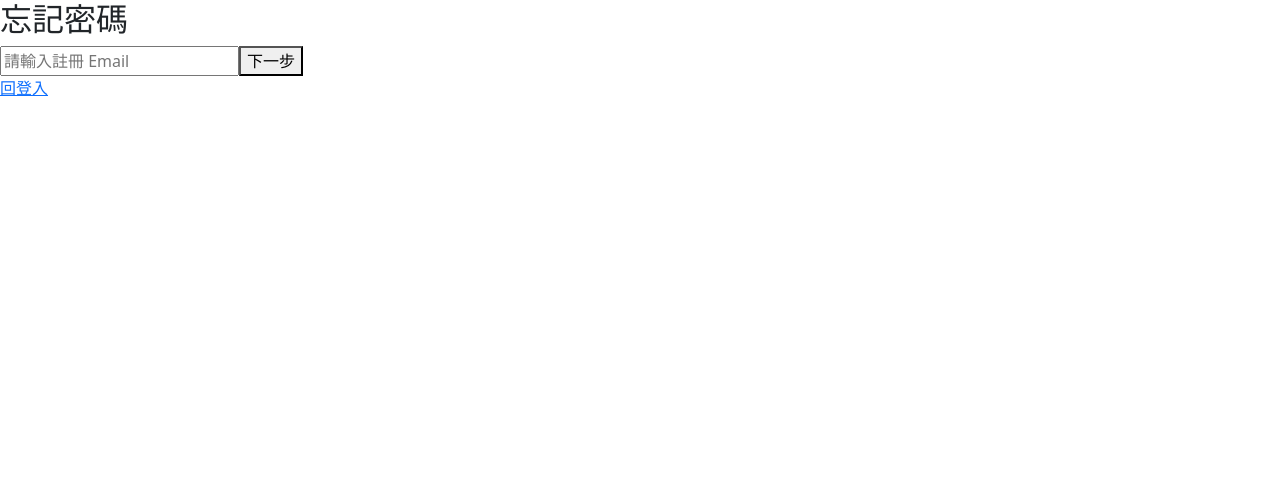
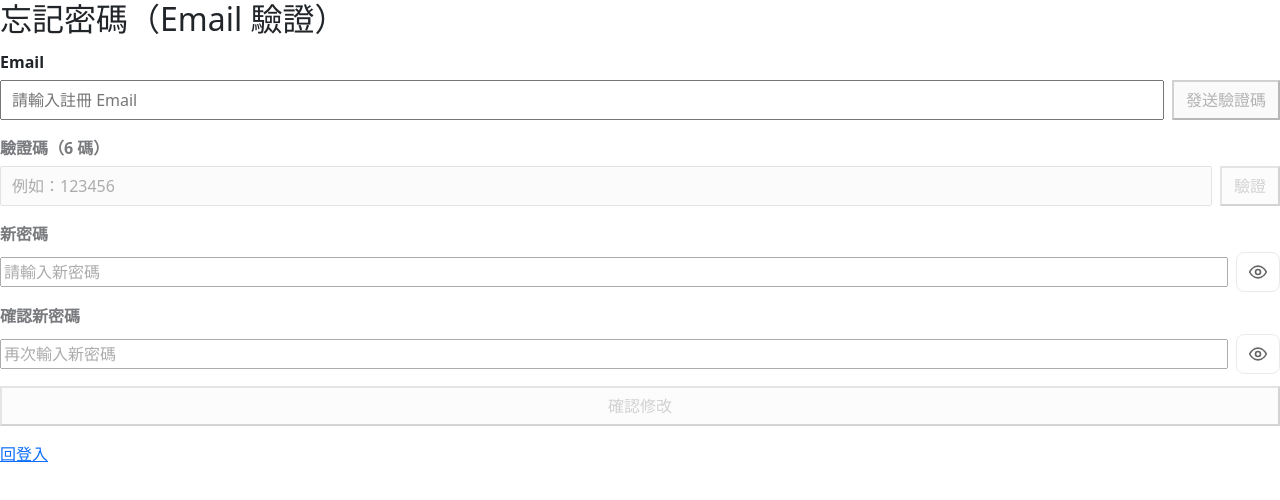
Before and after one commit to ethon92/restaurant-vue, a Vue app: page /forgot-password in a window 1280 px wide. Shown: the top 500 px of the page. Built offline with nearby package versions, Linux system fonts and the light colour scheme.

Commit message:
忘記密碼改為email寄送otp碼驗證（測試）

```diff
--- a/src/api/modules/auth.js
+++ b/src/api/modules/auth.js
@@ -13,3 +13,13 @@ export const resetPassword = (payload) =>
 export const getProfile = (payload = {}) => api.post("/auth/profile", payload);
 export const updateProfile = (payload) => api.put("/auth/profile", payload);
 export const logout = () => api.post("/auth/logout");
+
+// OTP 忘記密碼（Email 驗證）
+export const sendForgotPasswordOtp = (payload) =>
+  api.post("/auth/forgot-password/send-otp", payload);
+
+export const verifyForgotPasswordOtp = (payload) =>
+  api.post("/auth/forgot-password/verify-otp", payload);
+
+export const resetPasswordByOtp = (payload) =>
+  api.post("/auth/forgot-password/reset", payload);
--- a/src/views/auth/ForgotPassword.vue
+++ b/src/views/auth/ForgotPassword.vue
@@ -1,36 +1,206 @@
 <template>
   <div class="auth-container">
-    <h2>忘記密碼</h2>
+    <h2>忘記密碼（Email 驗證）</h2>
 
-    <form @submit.prevent="goVerify">
-      <input v-model="email" type="email" placeholder="請輸入註冊 Email" required />
-      <button type="submit">下一步</button>
-    </form>
+    <!-- 顯示錯誤 -->
+    <p v-if="errorMsg" style="color: #dc2626; font-weight: 700;">
+      {{ errorMsg }}
+    </p>
+    <p v-if="okMsg" style="color: #16a34a; font-weight: 700;">
+      {{ okMsg }}
+    </p>
 
-    <p>
-      <router-link to="/login">回登入</router-link>
+    <!-- Step 1：輸入 Email + 發送 OTP -->
+    <div style="margin-top: 12px;">
+      <label style="display:block; font-weight: 700; margin-bottom: 6px;">Email</label>
+
+      <div style="display:flex; gap: 8px; align-items:center;">
+        <input v-model.trim="email" type="email" placeholder="請輸入註冊 Email" :disabled="isOtpVerified"
+          style="flex:1; height: 40px; padding: 0 10px;" />
+
+        <button type="button" @click="sendOtp" :disabled="loading || countdown > 0 || !email"
+          style="height: 40px; padding: 0 12px;">
+          <span v-if="loading">傳送中...</span>
+          <span v-else-if="countdown > 0">重送 ({{ countdown }}s)</span>
+          <span v-else>發送驗證碼</span>
+        </button>
+      </div>
+    </div>
+
+    <!-- Step 2：輸入 OTP + 驗證 -->
+    <div :style="{ marginTop: '16px', opacity: isEmailChecked ? 1 : 0.6 }">
+
+      <label style="display:block; font-weight: 700; margin-bottom: 6px;">驗證碼（6 碼）</label>
+
+      <div style="display:flex; gap: 8px; align-items:center;">
+        <input v-model.trim="otp" type="text" maxlength="6" placeholder="例如：123456"
+          :disabled="!isEmailChecked || isOtpVerified" style="flex:1; height: 40px; padding: 0 10px;" />
+        <button type="button" @click="verifyOtp" :disabled="loading || !isEmailChecked || isOtpVerified"
+          style="height: 40px; padding: 0 12px;">
+          {{ isOtpVerified ? "已驗證" : "驗證" }}
+        </button>
+      </div>
+    </div>
+
+    <!-- Step 3：重設密碼 -->
+    <div :style="{ marginTop: '16px', opacity: isOtpVerified ? 1 : 0.6 }">
+      <label style="display:block; font-weight: 700; margin-bottom: 6px;">新密碼</label>
+      <PasswordField v-model="newPassword" placeholder="請輸入新密碼" :disabled="!isOtpVerified" />
+
+      <label style="display:block; font-weight: 700; margin: 12px 0 6px;">確認新密碼</label>
+      <PasswordField v-model="confirmPassword" placeholder="再次輸入新密碼" :disabled="!isOtpVerified" />
+
+      <button type="button" @click="resetPassword" :disabled="loading || !canSubmit"
+        style="margin-top: 12px; height: 40px; padding: 0 12px; width: 100%;">
+        {{ loading ? "送出中..." : "確認修改" }}
+      </button>
+    </div>
+
+    <p style="margin-top: 16px;">
+      <a href="#" @click.prevent="goToLogin">回登入</a>
     </p>
   </div>
 </template>
 
 <script setup>
-import { ref } from 'vue'
-import { useRouter } from 'vue-router'
-import { forgotPassword } from '@/api/modules/auth'
+/**
+ * 忘記密碼
+ * 流程：
+ * 1) sendOtp：輸入 email → 後端寄出驗證碼（OTP）
+ * 2) verifyOtp：輸入 OTP → 後端驗證成功
+ * 3) resetPassword：OTP 已驗證 → 設定新密碼
+ */
 
+import { ref, computed, onUnmounted } from "vue";
+import { useRouter } from "vue-router";
+import PasswordField from "@/components/PasswordField.vue";
+import {
+  sendForgotPasswordOtp,
+  verifyForgotPasswordOtp,
+  resetPasswordByOtp,
+} from "@/api/modules/auth";
 
-const email = ref('')
 const router = useRouter()
 
-const goVerify = async () => {
+const loading = ref(false);
+const errorMsg = ref("");
+const okMsg = ref("");
+
+/** Step 狀態 */
+const isEmailChecked = ref(false); // 已發送過 OTP
+const isOtpVerified = ref(false);  // OTP 已驗證成功
+
+/** 表單 */
+const email = ref("");
+const otp = ref("");
+const newPassword = ref("");
+const confirmPassword = ref("");
+
+/** 倒數計時（防止OTP連續發送） */
+const countdown = ref(0);
+let timer = null;
+
+const startCountdown = () => {
+  countdown.value = 60;
+  timer = setInterval(() => {
+    if (countdown.value > 0) countdown.value--;
+    else {
+      clearInterval(timer);
+      timer = null;
+    }
+  }, 1000);
+};
+
+onUnmounted(() => {
+  if (timer) clearInterval(timer);
+});
+
+/** 是否可送出重設 */
+const canSubmit = computed(() => {
+  return (
+    isOtpVerified.value &&
+    newPassword.value &&
+    confirmPassword.value &&
+    newPassword.value === confirmPassword.value &&
+    newPassword.value.length >= 6
+  );
+});
+
+/** 1) 發送 OTP */
+const sendOtp = async () => {
+  if (!email.value) return;
+  if (countdown.value > 0) return;
+
+  loading.value = true;
+  errorMsg.value = "";
+  okMsg.value = "";
+
   try {
-    await forgotPassword({ email: email.value })
-    router.push({
-      path: '/verify-identity',
-      query: { email: email.value }
-    })
-  } catch (error) {
-    alert('驗證信箱失敗')
+    // 後端：檢查 email 存在 → 寄 OTP
+    await sendForgotPasswordOtp({ email: email.value });
+
+    isEmailChecked.value = true;
+    isOtpVerified.value = false; // 重新發送就要重新驗證
+    okMsg.value = "驗證碼已寄出，請到信箱查看";
+    startCountdown();
+  } catch (e) {
+    const detail = e?.response?.data?.detail;
+    errorMsg.value = detail || "發送失敗（請確認信箱是否註冊）";
+    // 若後端做 429 限流，也可在此啟動倒數
+    startCountdown();
+  } finally {
+    loading.value = false;
   }
-}
+};
+
+/** 2) 驗證 OTP */
+const verifyOtp = async () => {
+  errorMsg.value = "";
+  okMsg.value = "";
+
+  if (otp.value.length !== 6) {
+    errorMsg.value = "請輸入 6 位數驗證碼";
+    return;
+  }
+
+  loading.value = true;
+  try {
+    await verifyForgotPasswordOtp({ email: email.value, otp: otp.value });
+
+    isOtpVerified.value = true;
+    okMsg.value = "驗證成功，請設定新密碼";
+  } catch (e) {
+    const detail = e?.response?.data?.detail;
+    errorMsg.value = detail || "驗證碼錯誤或已過期";
+  } finally {
+    loading.value = false;
+  }
+};
+
+/** 3) 重設密碼 */
+const resetPassword = async () => {
+  if (!canSubmit.value) return;
+
+  loading.value = true;
+  errorMsg.value = "";
+  okMsg.value = "";
+
+  try {
+    await resetPasswordByOtp({
+      email: email.value,
+      otp: otp.value,
+      new_password: newPassword.value,
+    });
+
+    okMsg.value = "密碼重設成功！即將回登入頁…";
+    setTimeout(() => router.push("/login"), 300);
+  } catch (e) {
+    const detail = e?.response?.data?.detail;
+    errorMsg.value = detail || "重設失敗，請稍後再試";
+  } finally {
+    loading.value = false;
+  }
+};
+
+const goToLogin = () => router.push("/login");
 </script>
```
